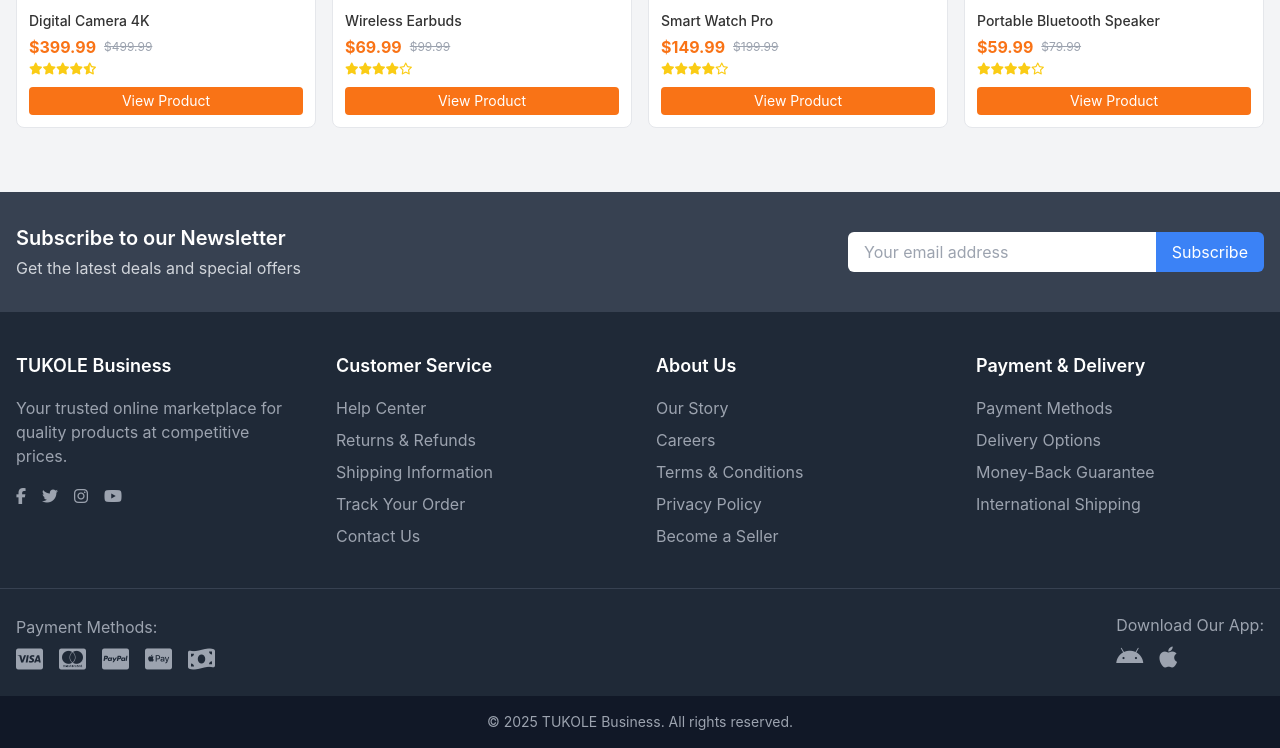
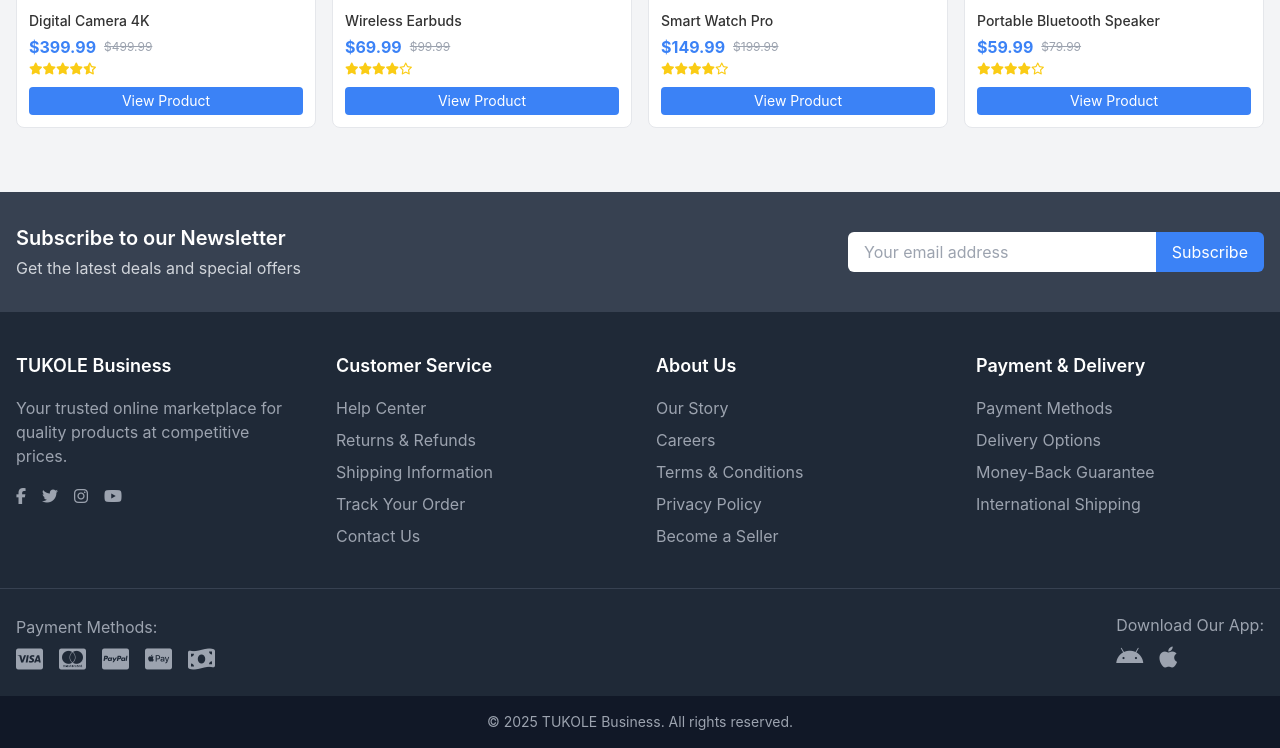
Before and after one commit to shanon082/E-commerce-using-tailwind, a PHP site: page /product_description.php?id=1 in a window 1280 px wide. Shown: the part 1047-1795 px from the top of the page. Run offline with PHP 8.4, Linux system fonts and the light colour scheme; the visitor is signed in with stand-in values (Sample User, id 1); style sheets or scripts are compiled from the project's sources; some libraries are stand-ins or nearby versions.

Commit message:
Update: Changed theme color from orange to blue across the website.
Replit-Commit-Author: Agent
Replit-Commit-Session-Id: fac67253-8ee6-4203-9c03-0a0ca4fa95d6
Replit-Commit-Screenshot-Url: https://storage.googleapis.com/screenshot-production-us-central1/e3ae8c3b-0349-4dd5-938f-6373c503ff28/91ee0361-c85f-4ced-b0d1-f2ac51627f2f.jpg

```diff
--- a/cart.php
+++ b/cart.php
@@ -115,7 +115,7 @@ if (!empty($_SESSION['cart'])) {
 
         /* Price animation on update */
         @keyframes priceUpdate {
-            0% { color: #f97316; }
+            0% { color: #3b82f6; }
             100% { color: inherit; }
         }
 
@@ -146,7 +146,7 @@ if (!empty($_SESSION['cart'])) {
                 </div>
                 <h2 class="text-xl font-medium mb-4">Your cart is empty</h2>
                 <p class="text-gray-600 mb-6">Looks like you haven't added anything to your cart yet.</p>
-                <a href="index.php" class="bg-orange-500 hover:bg-orange-600 text-white py-2 px-6 rounded-md inline-block transition">
+                <a href="index.php" class="bg-blue-500 hover:bg-blue-600 text-white py-2 px-6 rounded-md inline-block transition">
                     Continue Shopping
                 </a>
             </div>
--- a/product_description.php
+++ b/product_description.php
@@ -361,14 +361,14 @@ if (isset($_POST['add_to_cart'])) {
                             ></textarea>
                         </div>
 
-                        <button type="submit" class="bg-orange-500 hover:bg-orange-600 text-white py-2 px-4 rounded-md transition">
+                        <button type="submit" class="bg-blue-500 hover:bg-blue-600 text-white py-2 px-4 rounded-md transition">
                             Submit Review
                         </button>
                     </form>
                 </div>
                 <?php else: ?>
                 <div class="mb-8 bg-gray-50 p-4 rounded-lg text-center">
-                    <p class="mb-2">Please <a href="login_and_signup/login.php" class="text-orange-500 hover:underline">login</a> to write a review.</p>
+                    <p class="mb-2">Please <a href="login_and_signup/login.php" class="text-blue-500 hover:underline">login</a> to write a review.</p>
                 </div>
                 <?php endif; ?>
 
@@ -415,7 +415,7 @@ if (isset($_POST['add_to_cart'])) {
                         <div class="p-3">
                             <h3 class="text-sm font-medium truncate"><?php echo htmlspecialchars($similarProduct['name']); ?></h3>
                             <div class="flex items-center mt-1">
-                                <span class="text-orange-500 font-bold">$<?php echo number_format($similarProduct['price'], 2); ?></span>
+                                <span class="text-blue-500 font-bold">$<?php echo number_format($similarProduct['price'], 2); ?></span>
                                 <?php if ($similarProduct['old_price'] > $similarProduct['price']): ?>
                                     <span class="ml-2 text-gray-400 text-xs line-through">$<?php echo number_format($similarProduct['old_price'], 2); ?></span>
                                 <?php endif; ?>
@@ -436,7 +436,7 @@ if (isset($_POST['add_to_cart'])) {
                     <div class="px-3 pb-3">
                         <form action="product_description.php" method="get">
                             <input type="hidden" name="id" value="<?php echo $similarProduct['id']; ?>">
-                            <button type="submit" class="w-full bg-orange-500 hover:bg-orange-600 text-white text-sm py-1 rounded transition">
+                            <button type="submit" class="w-full bg-blue-500 hover:bg-blue-600 text-white text-sm py-1 rounded transition">
                                 View Product
                             </button>
                         </form>
@@ -475,13 +475,13 @@ if (isset($_POST['add_to_cart'])) {
             button.addEventListener('click', () => {
                 // Remove active class from all buttons
                 tabButtons.forEach(btn => {
-                    btn.classList.remove('text-orange-500', 'border-b-2', 'border-orange-500');
+                    btn.classList.remove('text-blue-500', 'border-b-2', 'border-blue-500');
                     btn.classList.add('text-gray-500');
                 });
 
                 // Add active class to clicked button
                 button.classList.remove('text-gray-500');
-                button.classList.add('text-orange-500', 'border-b-2', 'border-orange-500');
+                button.classList.add('text-blue-500', 'border-b-2', 'border-blue-500');
 
                 // Hide all tab contents
                 tabContents.forEach(content => {
```
